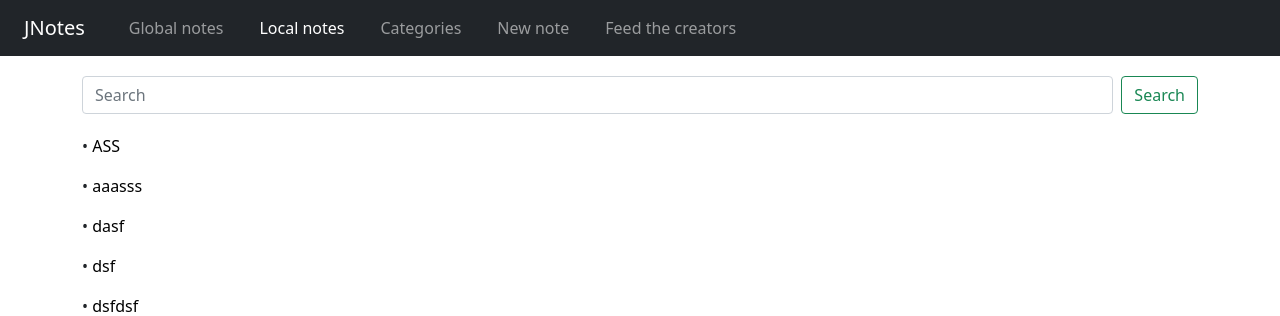
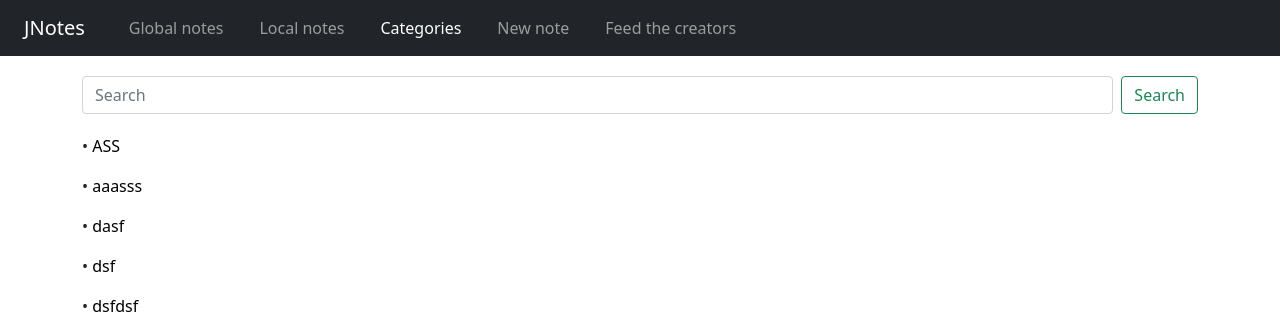
Before and after one commit to Svesh1-800/web-notes, a Django app: page /categories/ in a window 1280 px wide. Shown: the top 316 px of the page. Run offline with Django 3.2, Linux system fonts and the light colour scheme; data comes from the database, SQL or seed files in the repository; some libraries are stand-ins or nearby versions.

Commit message:
active link
Now active link can be changed

```diff
--- a/jnotes/notes/templates/base.html
+++ b/jnotes/notes/templates/base.html
@@ -24,23 +24,25 @@
                             <span class="navbar-toggler-icon"></span>
                         </button>
                         <div class="collapse navbar-collapse" id="navbarSupportedContent">
+                            {% with request.resolver_match.url_name as url_name %}
                             <ul class="navbar-nav me-auto mb-2 mb-lg-0">
                                 <li class="nav-item">
                                     <a class="nav-link" aria-current="page" href="#">Global notes</a>
                                 </li>
                                 <li class="nav-item">
-                                    <a class="nav-link active" aria-current="page" href="{% url 'notes:home' %}">Local notes</a>
+                                    <a class="nav-link {% if url_name == 'home' %}active{% endif %}" aria-current="page" href="{% url 'notes:home' %}">Local notes</a>
                                 </li>
                                 <li class="nav-item">
-                                    <a class="nav-link" href="{% url 'notes:categories-view' %}">Categories</a>
+                                    <a class="nav-link {% if url_name == 'categories-view' %}active{% endif %}" href="{% url 'notes:categories-view' %}">Categories</a>
                                 </li>
                                 <li class="nav-item">
-                                    <a class="nav-link" href="{% url 'notes:note-add' %}">New note</a>
+                                  <a class="nav-link {% if url_name == 'note-add' %}active{% endif %}" href="{% url 'notes:note-add' %}">New note</a>
                                 </li>
                                 <li class="nav-item">
-                                    <a class="nav-link" href="{% url 'notes:donation' %}">Feed the creators</a>
+                                   <a class="nav-link {% if url_name == 'donation' %}active{% endif %}" href="{% url 'notes:donation' %}">Feed the creators</a>
                                 </li>
                             </ul>
+                            {% endwith %}
                         </div>
                     </div>
                 </nav>
```
